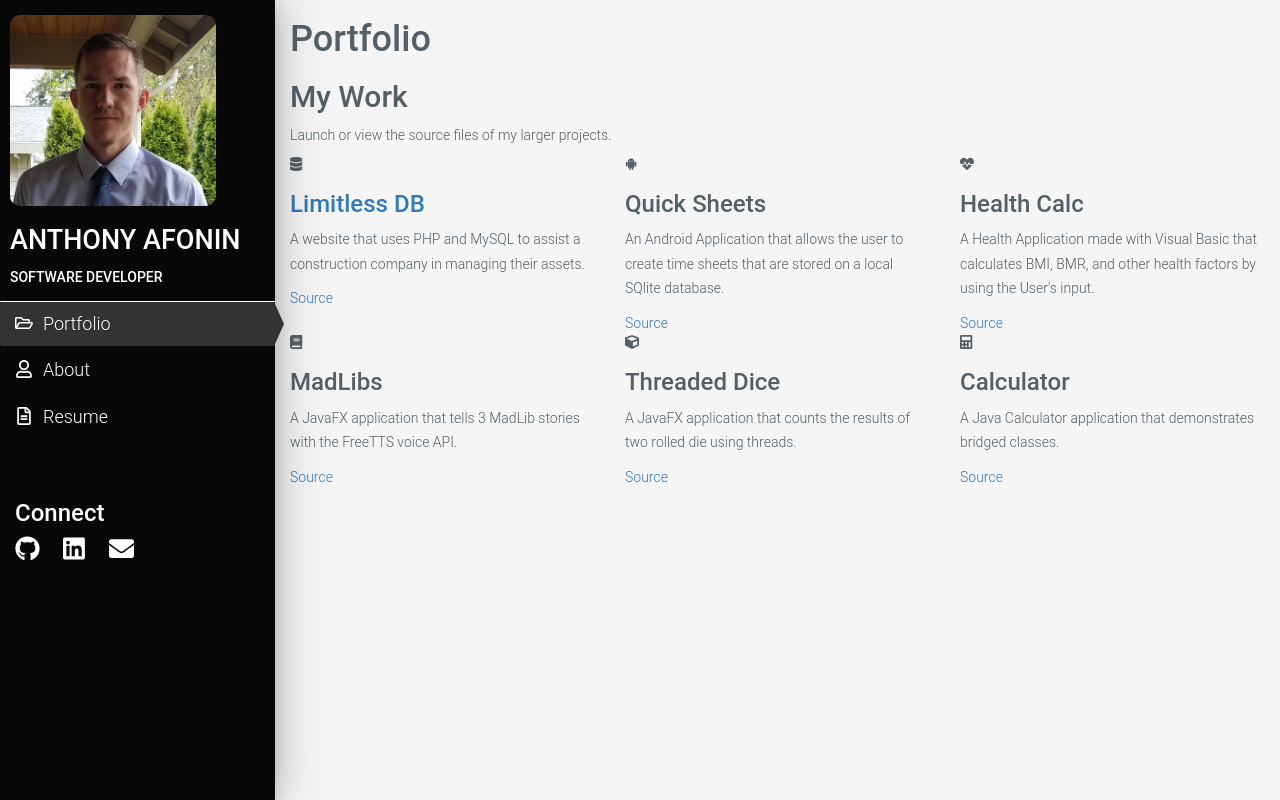
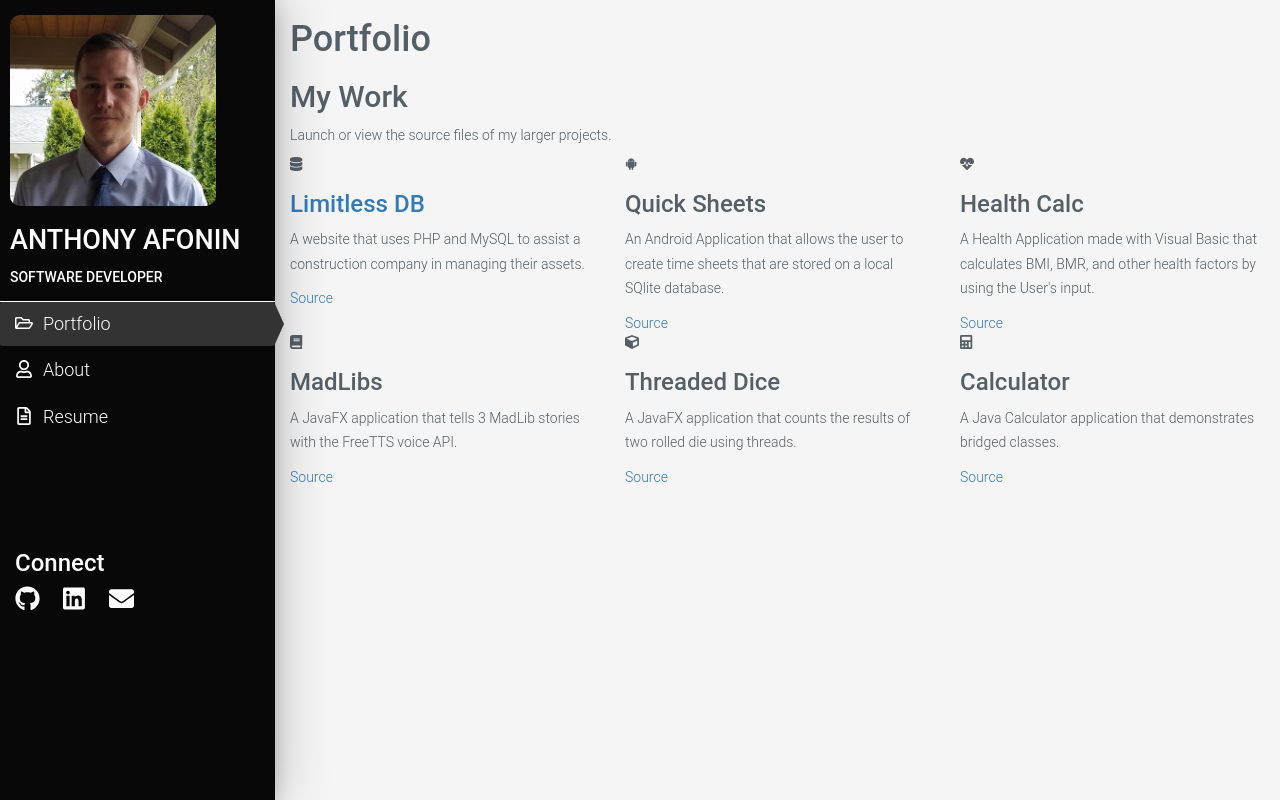
Before and after one commit to anthonyafonin/Portfolio, a PHP site: page /index.html in a window 1280 px wide. Run offline with PHP 8.4, Linux system fonts and the light colour scheme; some libraries are stand-ins or nearby versions.

Commit message:
final nav styles

```diff
--- a/css/style.css
+++ b/css/style.css
@@ -72,7 +72,7 @@ img {
 @media(min-width: 992px){
     .nav-container .social-block{
         position: absolute;
-        top: 500px;
+        top: 550px;
         width: 100%;
     }
 }
```
